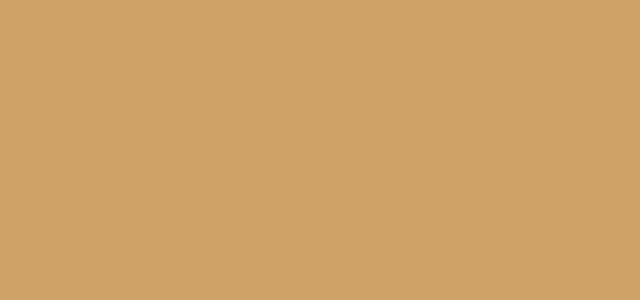
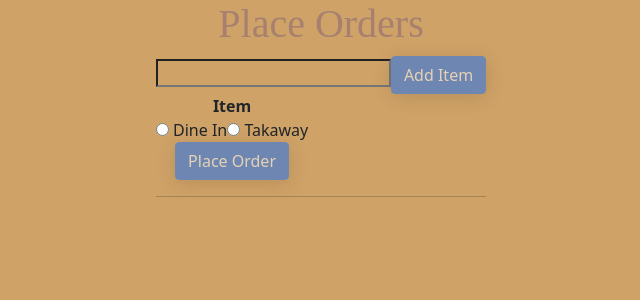
Before and after one commit to teckMUk/DataBase_Group12, a React (Create React App) app in the folder dumpling-management-system/: page /placeOrder in a window 1280 px wide. Before the commit this address had no page. Shown: the top 300 px of the page, without its empty margins (319-959 px from the left). Built offline with nearby package versions, Linux system fonts and the light colour scheme.

Commit message:
full frontend of order placement

```diff
--- a/dumpling-management-system/package.json
+++ b/dumpling-management-system/package.json
@@ -34,7 +34,7 @@
     "web-vitals": "^1.1.2"
   },
   "scripts": {
-    "start": "export PORT=3001 && react-scripts start",
+    "start": "SET PORT=3001 && react-scripts start",
     "dev": "concurrently \"npm run server\" \"npm run start\"",
     "build": "react-scripts build",
     "test": "react-scripts test",
--- a/dumpling-management-system/src/App.js
+++ b/dumpling-management-system/src/App.js
@@ -9,6 +9,8 @@ import { BrowserRouter as Router , Routes, Route} from 'react-router-dom';
 import ResetPw from "./components/resetpw/resetpw";
 import 'bootstrap/dist/css/bootstrap.min.css';
 import AddToMenu from "./pages/addMenuItem/addMenuItem";
+import DynamicTable from "./pages/placeOrder/placeOrder";
+
 
 
 
@@ -26,6 +28,10 @@ const App = () => {
       <Route path='/email' element={<Email role = {false}/>} />
       <Route path='/questions' element={<Questions/>} />
       <Route path='/addToMenu' element={<AddToMenu/>} />
+      <Route path='/placeOrder' element={<DynamicTable/>} />
+
+
+
 
 
       </Routes>
--- a/dumpling-management-system/src/Backend/controller/cashierController.js
+++ b/dumpling-management-system/src/Backend/controller/cashierController.js
@@ -208,7 +208,7 @@ export const placeOrder = async (req,res)=>
 
     let listOrders = req.body.listOrders;
 
-    let dishIds = Object.values(JSON.parse(listOrders));
+    let dishIds = Object.values((JSON.parse(JSON.stringify(listOrders))));
 
     // console.log(dishIds[0]);
 
--- a/dumpling-management-system/src/Services_API/api.js
+++ b/dumpling-management-system/src/Services_API/api.js
@@ -133,6 +133,20 @@ export const addMenuItem = async(dishName, dishType,preparationTime,calories,dis
 
 }
 
+export const fetchDishIds = async()=>{
+
+
+
+    return await axios.post(`${Url}/chefController/fetchDishIds`,{
+
+        'Accept': 'application/json',
+
+        'content-type':'application/json'
+
+    });
+
+}
+
 
 export const removeMenuItem = async(dishId) =>{
 
--- /dev/null
+++ b/dumpling-management-system/src/components/dropdown/dropdown.jsx
@@ -0,0 +1,65 @@
+import React from "react";
+
+import {Container, Form, Button} from 'react-bootstrap';
+
+
+
+import { useState, useEffect } from "react";
+
+
+
+import {fetchDishIds} from  '../../Services_API/api.js';
+
+
+
+import {useNavigate} from 'react-router-dom';
+
+
+
+function Dropdown() {
+
+    const [users,setUsers] = useState();
+
+    fetchDishIds().then((response)=>{
+
+        if(response.data.isSuccessful)
+
+        {
+
+            setUsers(response.data.result);
+
+        }
+
+    });
+
+    return(
+
+        <div>
+
+        <select>
+
+         {users ? users.map((user,i)=>{
+
+             return(
+
+                     <option key={user.dishId} value={user.dishId}></option>
+
+                 )
+
+         }):null
+
+         }
+
+        </select>
+
+        </div>
+
+    );
+
+
+
+}
+
+
+
+export default Dropdown;
--- /dev/null
+++ b/dumpling-management-system/src/pages/placeOrder/placeOrder.css
@@ -0,0 +1,9 @@
+.reg-mid
+{
+    display: flex;
+    width: 100%;
+}
+
+.heading{
+    padding: 100px;
+}
--- /dev/null
+++ b/dumpling-management-system/src/pages/placeOrder/placeOrder.jsx
@@ -0,0 +1,337 @@
+import "./placeOrder.css";
+
+import React from "react";
+
+import Nav from '../../components/nav/nav';
+
+import {Container, Button,Form} from 'react-bootstrap';
+
+import {placeOrder} from  '../../Services_API/api.js';
+
+
+import {useNavigate} from 'react-router-dom';
+
+import Dropdown from '../../components/dropdown/dropdown';
+
+
+
+
+
+
+
+export default class DynamicTable extends React.Component {
+
+    constructor(props) {
+
+      super(props);
+
+
+
+      this.state = {
+
+        message: "",
+
+        typeOfOrder: "",
+
+        orderStatus: "placed",
+
+        totalBill:0,
+
+        items: [],
+
+
+
+      }
+
+    }
+
+
+
+
+
+    handleClick(e) {
+
+        e.preventDefault();
+
+        var items = this.state.items;
+
+        console.log(items);
+
+
+
+        items.push(Number(this.state.message));
+
+
+
+        this.setState({
+
+          items: items
+
+        });
+
+      }
+
+
+
+      handleItemDelete(i,event) {
+
+          event.preventDefault();
+
+        var items = this.state.items;
+
+
+
+        items.splice(i, 1);
+
+
+
+        this.setState({
+
+          items: items
+
+        });
+
+      }
+
+     onValueChange(event)
+
+     {
+
+        event.preventDefault();
+
+         console.log(event);
+
+         this.setState(
+
+             {
+
+                typeOfOrder:event.target.value
+
+             }
+
+         )
+
+     }
+
+
+
+      handleSubmit(e){
+
+          e.preventDefault();
+
+          let listOrders = {
+
+              "dishIds":this.state.items
+
+          }
+
+          console.log(this.state);
+
+          placeOrder(this.state.typeOfOrder, this.state.orderStatus, this.state.totalBill,listOrders).then((response)=>{
+
+
+
+
+
+
+
+            if(response.data.isSuccessful)
+
+
+
+            {
+
+
+
+                alert(response.data.message);
+
+
+
+                //navigate('/dashboard');
+
+
+
+            }
+
+
+
+            else{
+
+
+
+                alert(response.data.message);
+
+
+
+                //navigate('/dashboard');
+
+
+
+            }
+
+
+
+    });
+
+
+
+      }
+
+
+
+      renderRows() {
+
+        var context = this;
+
+
+
+        return this.state.items.map(function(o, i) {
+
+            // console.log(o);
+
+                  return (
+
+                    <tr key={"item-" + i}>
+
+                      <input
+
+                        type="text"
+
+                        value={o}
+
+                        onChange={context.handleItemChanged.bind(context, i)}
+
+                    />
+
+                      <td>
+
+                        <Button onClick={context.handleItemDelete.bind(context, i)}>
+
+                          Delete
+
+                        </Button>
+
+                      </td>
+
+                    </tr>
+
+                  );
+
+                });
+
+      }
+
+
+
+
+    updateMessage(event) {
+
+        this.setState({
+
+          message: event.target.value
+
+        });
+
+        // console.log(this);
+
+      }
+
+
+
+      handleItemChanged(i, event) {
+
+        var items = this.state.items;
+
+        // console.log(items);
+
+        items[i] = event.target.value;
+
+
+
+        this.setState({
+
+          items: items
+
+        });
+
+      }
+
+
+
+
+
+
+
+    render() {
+
+      return (
+
+        <Form>
+
+        <Container id="main-container" className="d-grid h-100">
+
+        <div>
+
+        <h1> Place Orders </h1>
+
+        <input type="text" onChange={this.updateMessage.bind(this)} />
+
+      <Button onClick={this.handleClick.bind(this)}>
+
+        Add Item
+
+      </Button>
+
+      <table>
+
+        <thead>
+
+          <tr>
+
+            <th>Item</th>
+
+          </tr>
+
+        </thead>
+
+        <tbody>
+
+        {this.renderRows()}
+
+        <div onChange={this.onValueChange.bind(this)}>
+
+            <input type="radio" value="DineIn" name="typeOfOrder" /> Dine In
+
+            <input type="radio" value="TakeAway" name="typeOfOrder" /> Takaway
+
+        </div>
+
+        </tbody>
+
+        <Button variant="primary" type="submit" onClick={this.handleSubmit.bind(this)}>
+
+
+
+            Place Order
+
+
+
+        </Button>
+
+      </table>
+
+      <hr/>
+
+
+
+    </div>
+
+    </Container>
+
+    </Form>
+
+      );
+
+    }
+
+  }
```
Also changed, not shown: dumpling-management-system/src/Backend/controller/chefController.js (+2 -5 lines).
